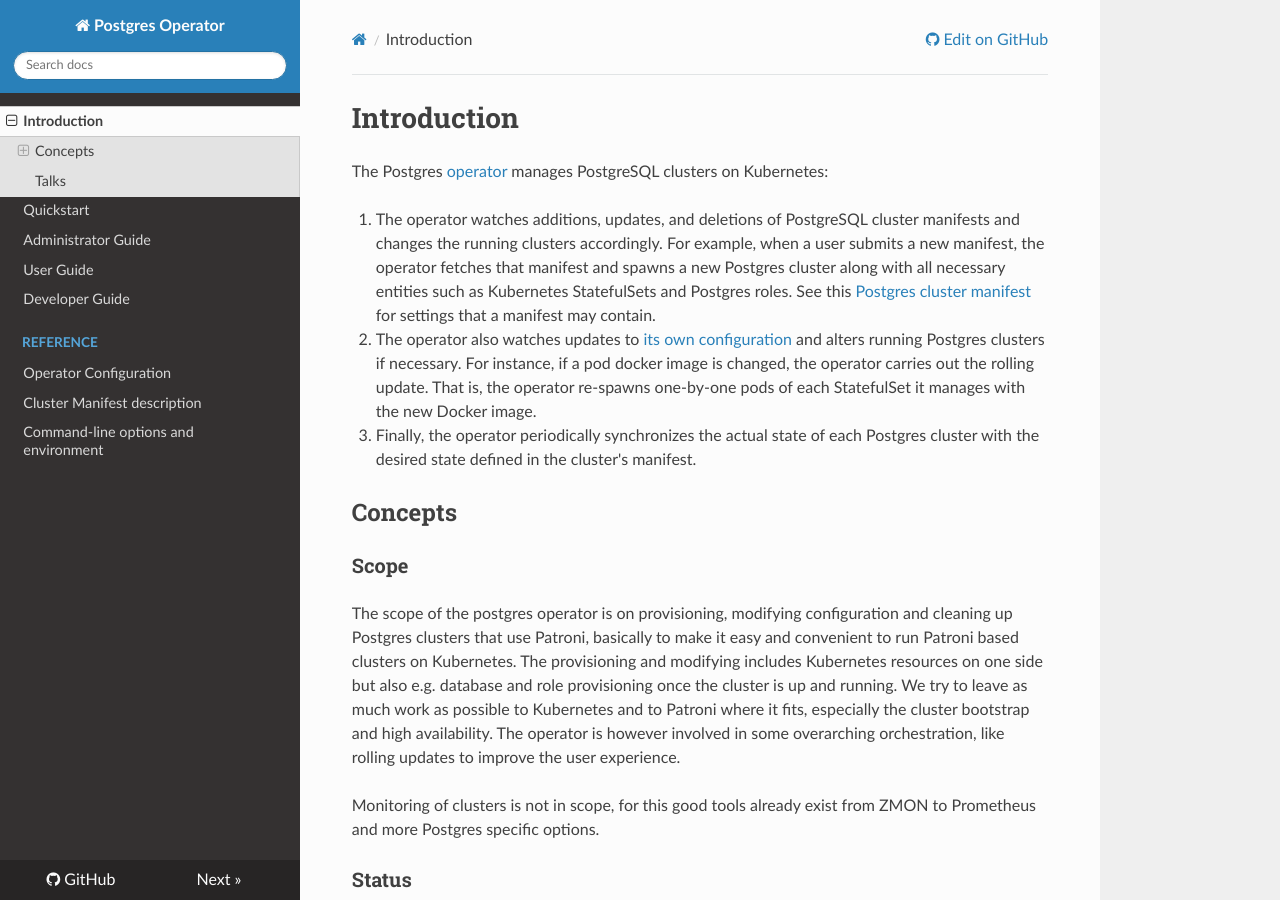
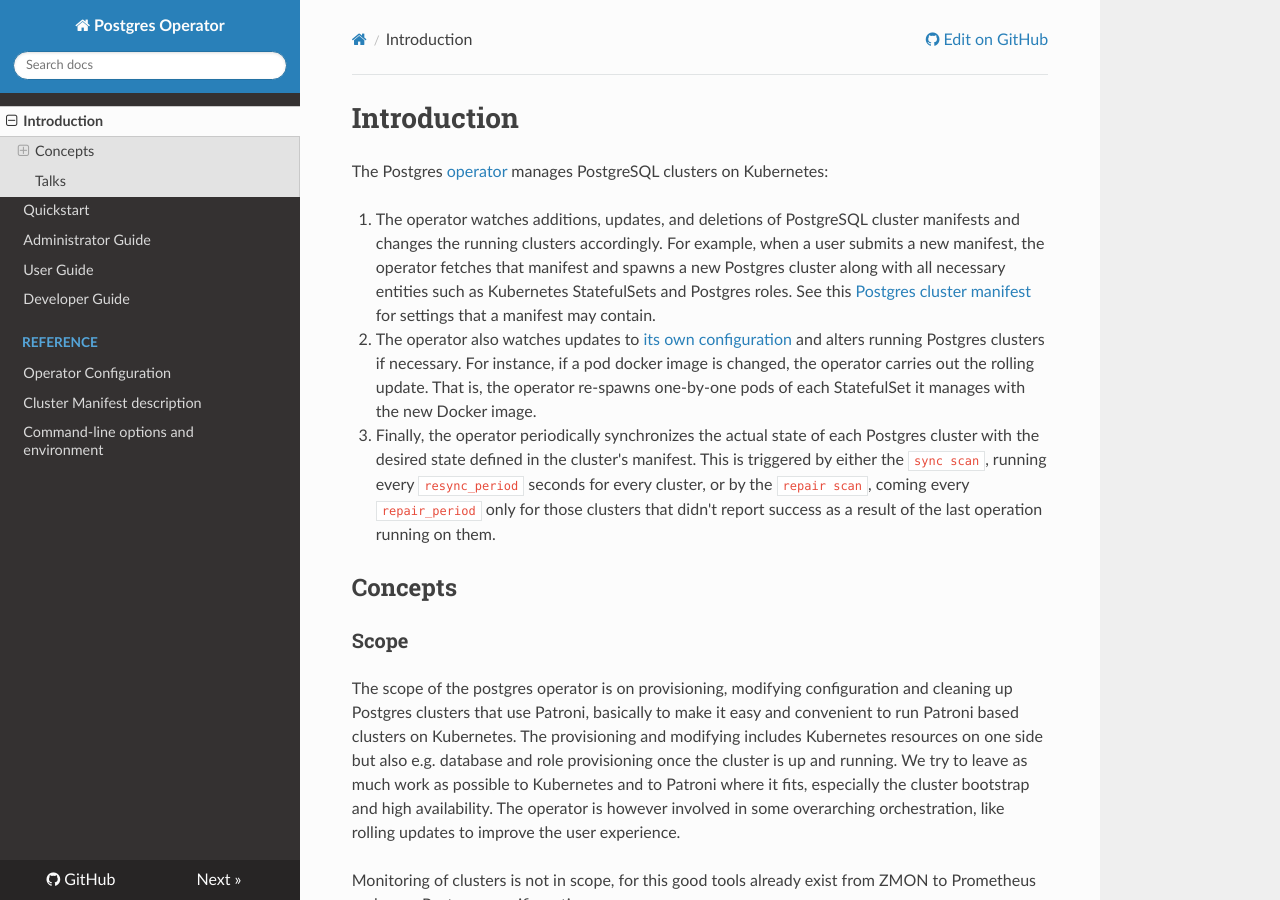
Before and after one commit to zalando/postgres-operator, an MkDocs documentation site: the page built from docs/index.md, in a window 1280 px wide and 900 px high. Built offline with MkDocs 1.6.1, drawn with Linux system fonts in a browser that asks for light colours; nearby versions of some CDN libraries; old or Windows-style settings are respelled for this version of MkDocs.

Commit message:
Support 'repair_period' option inside the CRD configuration.
Document this option and the concept of the repair scan.

```diff
--- a/docs/index.md
+++ b/docs/index.md
@@ -19,6 +19,10 @@ manages PostgreSQL clusters on Kubernetes:
 
 3. Finally, the operator periodically synchronizes the actual state of each
    Postgres cluster with the desired state defined in the cluster's manifest.
+   This is triggered by either the `sync scan`, running every `resync_period`
+   seconds for every cluster, or by the `repair scan`, coming every
+   `repair_period` only for those clusters that didn't report success as a
+   result of the last operation running on them.
 
 ## Concepts
 
```
Also changed, not shown: docs/reference/operator_parameters.md (+4 -1 lines), 3 other files.
